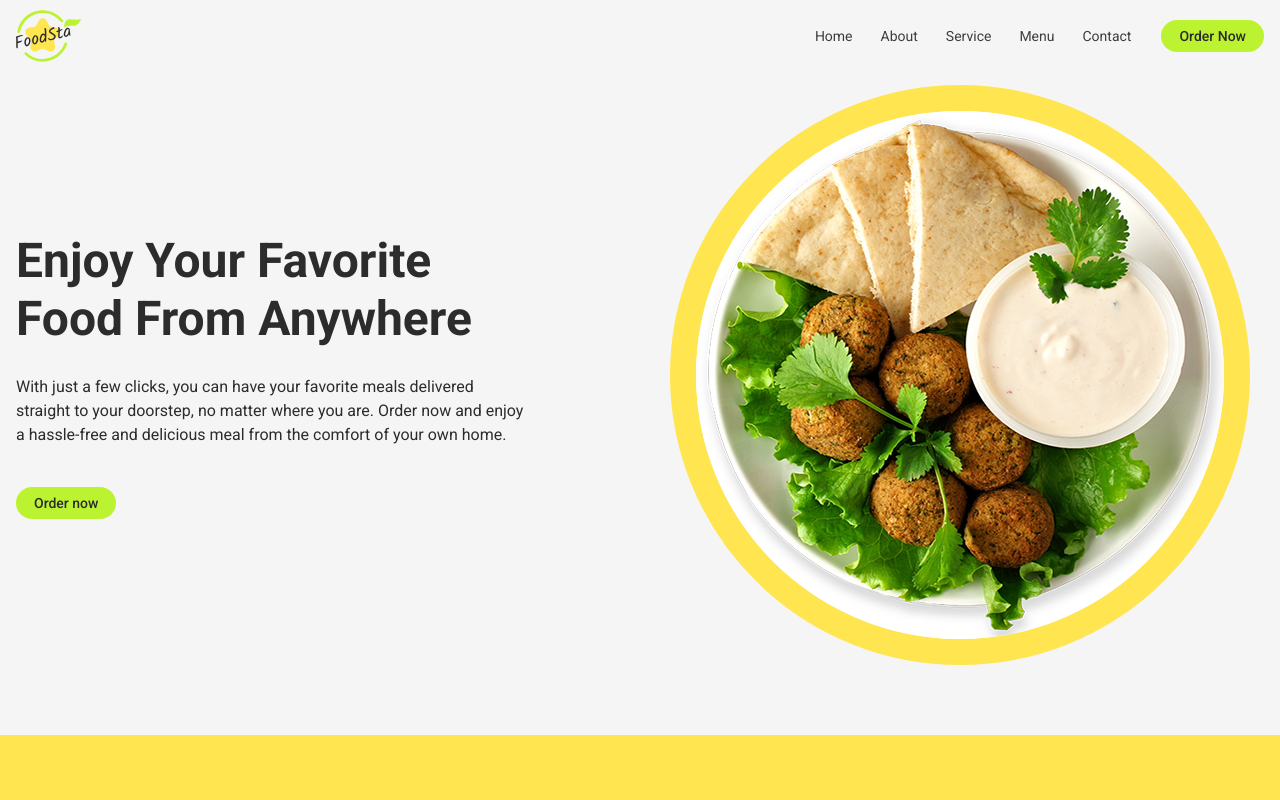
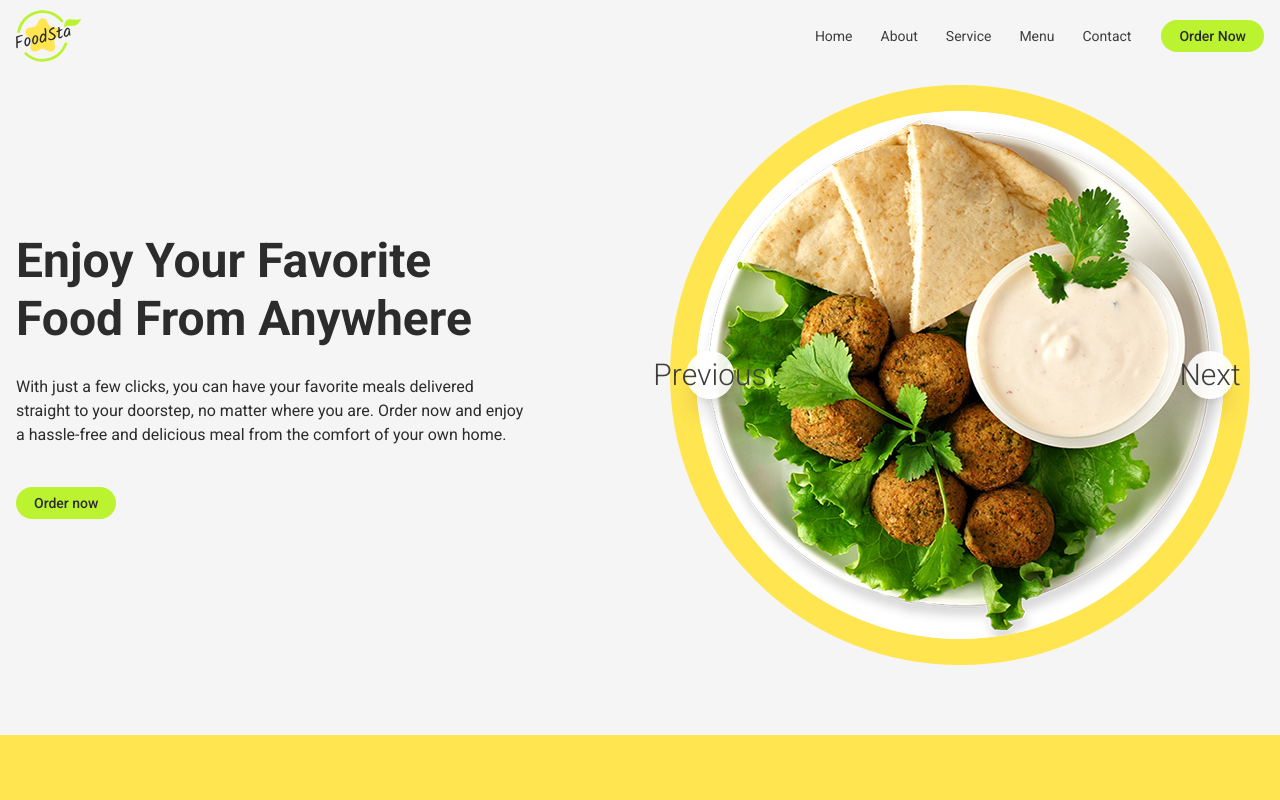
Before and after one commit to Iaroslav-Marchuk/food-sta, a React (Vite) app: page / in a window 1280 px wide. Shown: the top 800 px of the page. Built offline with nearby package versions, Linux system fonts and the light colour scheme.

Commit message:
add work

```diff
--- a/package.json
+++ b/package.json
@@ -15,6 +15,7 @@
     "react-dom": "^19.2.0",
     "react-hot-toast": "^2.6.0",
     "react-modal": "^3.16.3",
+    "swiper": "^12.0.3",
     "yup": "^1.7.1"
   },
   "devDependencies": {
--- a/src/components/MainPic/MainPic.jsx
+++ b/src/components/MainPic/MainPic.jsx
@@ -1,11 +1,63 @@
+import { Swiper, SwiperSlide } from 'swiper/react';
+import { Autoplay, Navigation } from 'swiper/modules';
+import 'swiper/css';
+import 'swiper/css/autoplay';
+import 'swiper/css/navigation';
+
 function MainPic({ className = '' }) {
   return (
-    <div
-      className={`border-14 rounded-[50%] border-(--yellow-main) bg-(--white)
-        xl:border-26
+    <div className="relative">
+      <Swiper
+        modules={[Autoplay, Navigation]}
+        direction={'horizontal'}
+        loop={true}
+        allowTouchMove={false}
+        autoplay={{
+          delay: 2000,
+          disableOnInteraction: false,
+        }}
+        speed={600}
+        navigation={{
+          nextEl: '.swiper-button-next',
+          prevEl: '.swiper-button-prev',
+        }}
+        className={`mainpic-swiper border-14 rounded-[50%] border-(--yellow-main) bg-(--white)
+        xl:border-26 overflow-hidden
         ${className}`}
-    >
-      <img src="/img2.jpg" alt="main picture" className="rounded-[50%]" />
+      >
+        <SwiperSlide className="swiper-slide">
+          <img src="/img1.jpg" alt="main picture" className="rounded-[50%]" />
+        </SwiperSlide>
+        <SwiperSlide className="swiper-slide">
+          <img src="/img2.jpg" alt="main picture" className="rounded-[50%]" />
+        </SwiperSlide>
+        <SwiperSlide className="swiper-slide">
+          <img src="/img3.jpg" alt="main picture" className="rounded-[50%]" />
+        </SwiperSlide>
+      </Swiper>
+      <div
+        className="custom-swiper-button-prev
+                      absolute left-4 top-1/2 -translate-y-1/2 z-20
+                      w-12 h-12 bg-white/90 rounded-full shadow-xl
+                      flex items-center justify-center text-3xl font-light
+                      cursor-pointer select-none
+                      hover:bg-(--yellow-main) hover:scale-110
+                      transition-all duration-200"
+      >
+        Previous
+      </div>
+
+      <div
+        className="custom-swiper-button-next
+                      absolute right-4 top-1/2 -translate-y-1/2 z-20
+                      w-12 h-12 bg-white/90 rounded-full shadow-xl
+                      flex items-center justify-center text-3xl font-light
+                      cursor-pointer select-none
+                      hover:bg-(--yellow-main) hover:scale-110
+                      transition-all duration-200"
+      >
+        Next
+      </div>
     </div>
   );
 }
--- a/src/sections/HeroSection/HeroSection.jsx
+++ b/src/sections/HeroSection/HeroSection.jsx
@@ -23,12 +23,13 @@ function HeroSection({ handleOpenModal }) {
           home.
         </p>
 
-        <MainPic
-          className="hidden
-        md:block w-80 h-80 absolute bottom-0 right-8
-        xl:w-145 xl:h-145 xl:right-7.5 xl:bottom-3.5
-        "
-        />
+        <div
+          className="hidden md:block w-80 h-80 absolute bottom-0 right-8
+        xl:w-145 xl:h-145 xl:right-7.5 xl:bottom-3.5"
+        >
+          <MainPic className="w-full h-full" />
+        </div>
+
         <button
           type="button"
           className="text-sm font-medium text-(--black) bg-(--green) rounded-full px-4.5 py-1.5 mb-18
```
Also changed, not shown: 1 other file (tests, documents, lock files or other folders).
